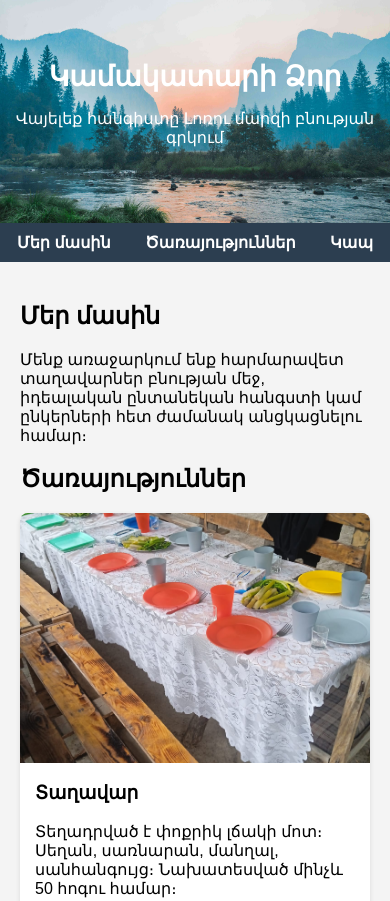
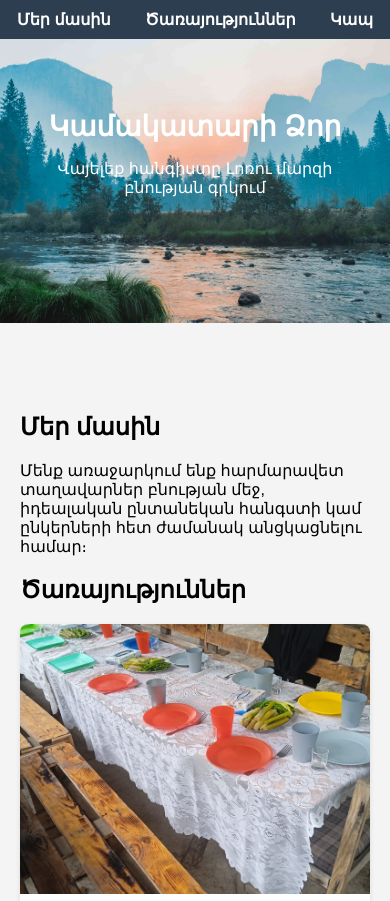
Before and after one commit to SvartoAcademy/KamakatariDzor, a plain HTML site: page index.html in a window 390 px wide. Shown: the top 901 px of the page. Drawn offline with Linux system fonts and the light colour scheme.

Commit message:
Fixed navbar

```diff
--- a/index.html
+++ b/index.html
@@ -18,7 +18,7 @@
       background-position: center;
       color: white;
       text-align: center;
-      padding: 100px 20px;
+      padding: 110px 20px;
     }
 
     header h1 {
@@ -30,6 +30,11 @@
       background-color: #2c3e50;
       text-align: center;
       padding: 10px 0;
+      position: fixed;
+      top: 0;
+      left: 0;
+      width: 100%;
+      z-index: 1000;
     }
 
     nav a {
@@ -43,6 +48,7 @@
       padding: 20px;
       max-width: 1000px;
       margin: auto;
+      margin-top: 30px; /* Adjust for fixed nav height */
     }
 
     .card {
@@ -55,7 +61,7 @@
 
     .card img {
       width: 100%;
-      /* height: 600px; */
+      height: 600px;
       object-fit: cover;
     }
 
@@ -76,9 +82,6 @@
     }
 
     @media (max-width: 768px) {
-      header {
-        padding: 60px 15px;
-      }
 
       header h1 {
         font-size: 28px;
@@ -89,11 +92,15 @@
       }
 
       .card img {
-        height: 250px;
+        height: 270px;
       }
 
       body {
         overflow-x: hidden;
+      }
+
+      .container {
+        margin-top: 50px;
       }
     }
   </style>
@@ -137,13 +144,12 @@
       </div>
 
       <div class="card">
-        <img src="dzknorsutyun.jpg" alt="Տաղավար 2">
+        <img src="dzknorsutyun.jpg" alt="Ձկնորսություն">
         <div class="card-content">
           <h3>Ձկնորսություն</h3>
           <p></p>
         </div>
       </div>
-
     </section>
 
     <section id="contact">
```
